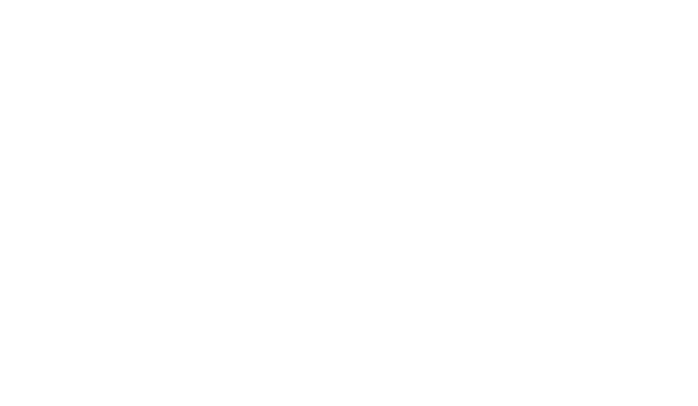
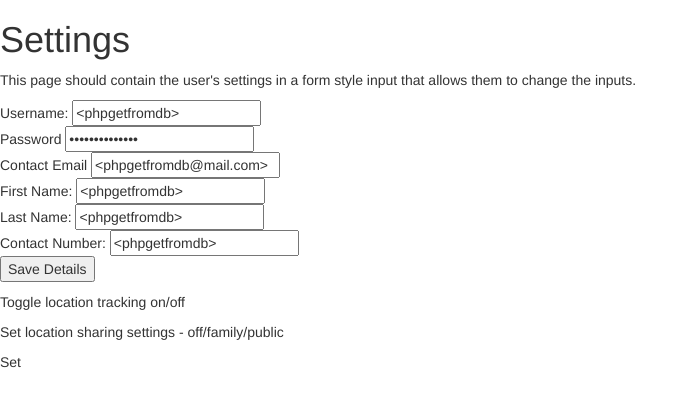
Before and after one commit to sxxb/wildfireframe, a plain HTML site: page settings.html in a window 1280 px wide. Shown: the whole page, without its empty margins (0-698 px from the left). Drawn offline with nearby package versions, Linux system fonts and the light colour scheme.

Commit message:
added some more content - forms and general directions

```diff
--- a/settings.html
+++ b/settings.html
@@ -15,5 +15,59 @@
 </header>
 
 <body>
-
+  <h1>Settings</h1>
+  <p>This page should contain the user's settings in a form style input that allows them to change the inputs.
+  </p>
+  <form action="sendtouserinfodatabase.php" method="post">
+    <section id="User Information">
+      <p>
+      Username:
+      <input
+        type="text"
+        name="username"
+        value="<phpgetfromdb>"
+      ><br>
+      Password
+      <input
+        type="password"
+        name="password"
+        value="<phpgetfromdb>"
+      ><br>
+      Contact Email
+      <input
+        type="email"
+        name="email"
+        value="<phpgetfromdb@mail.com>"
+      ><br>
+      First Name:
+      <input
+        type="text"
+        name="fname"
+        value="<phpgetfromdb>"
+      ><br>
+      Last Name:
+      <input
+        type="text"
+        name="lname"
+        value="<phpgetfromdb>"
+      ><br>
+      Contact Number:
+      <input
+        type="tel"
+        name="contactnumber"
+        value="<phpgetfromdb>"
+      ><br>
+      <input
+        type="submit"
+        name="submit"
+        value="Save Details"
+      >
+    </section>
+    </section>
+    <section id="Privacy Settings">
+      <p>Toggle location tracking on/off <br>
+      <p>Set location sharing settings - off/family/public</p>
+      <p>Set
+    </section>
+  </form>
 </body>
```
Also changed, not shown: about.html (+3 -1 lines), help.html (+7 -0 lines), index.html (+6 -4 lines), plan.html (+1 -1 lines), status.html (+16 -0 lines), testingground1.html (+48 -31 lines), 1 other file.
